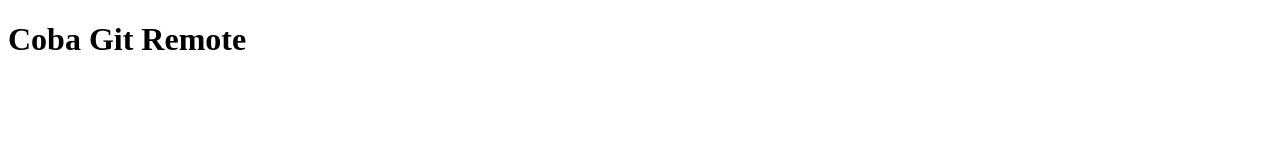
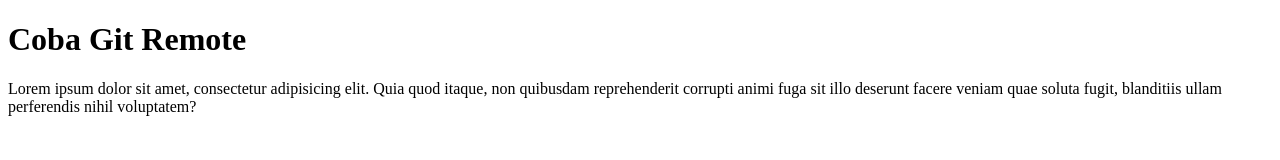
Before and after one commit to andiikbal/git-test-remote-2, a plain HTML site: page index.html in a window 1280 px wide. Drawn offline with Linux system fonts and the light colour scheme.

Commit message:
mengubah isi file index.html

```diff
--- a/index.html
+++ b/index.html
@@ -8,5 +8,6 @@
 </head>
 <body>
     <h1>Coba Git Remote</h1>
+    <p>Lorem ipsum dolor sit amet, consectetur adipisicing elit. Quia quod itaque, non quibusdam reprehenderit corrupti animi fuga sit illo deserunt facere veniam quae soluta fugit, blanditiis ullam perferendis nihil voluptatem?</p>
 </body>
 </html>
```
